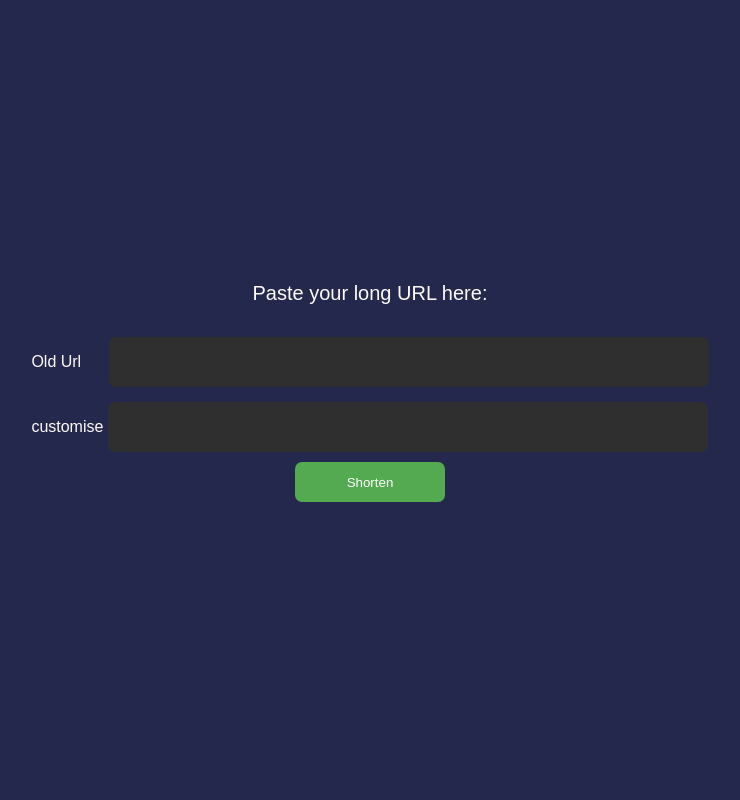
After one commit to maybe-raymond/URL-shortner, a Flask app: template main/templates/custom.html in a window 1280 px wide. The commit adds this page. Shown: the whole page, without its empty margins (270-1010 px from the left). Run offline with Flask 2, Linux system fonts and the light colour scheme; the template is opened without the code that fills it: values that come from a table or form of the project are taken from there, others are empty.

Commit message:
frontend added

```diff
--- a/main/forms.py
+++ b/main/forms.py
@@ -1,8 +1,25 @@
 from flask_wtf import FlaskForm
 from wtforms import StringField, SubmitField
-from wtforms.validators import DataRequired
+from wtforms.validators import DataRequired, ValidationError
+from main.models import URL
 
 
 class Url_form(FlaskForm):
-    url =StringField("url", validators=[DataRequired()])
-    submit = SubmitField ("submit")
+    url =StringField("Enter url here", validators=[DataRequired()])
+    submit = SubmitField ("Shorten")
+
+    def validate_url(self, url):
+        link = URL.query.filter_by(new_link=url.data).first()
+        if link:
+            raise ValidationError("Please try another word")
+
+
+class Customise(FlaskForm):
+    url = StringField("Old Url", validators=[DataRequired()])
+    custom =  StringField("customise", validators=[DataRequired()])
+    submit = SubmitField ("Shorten")
+
+    def validate_custom(self, custom):
+        link = URL.query.filter_by(new_link=custom.data).first()
+        if link:
+            raise ValidationError("Sorry this link is already taken please try another one")
--- /dev/null
+++ b/main/static/main.css
@@ -0,0 +1,84 @@
+:root{
+  --c_black: #24284D;;
+  --c_red: #420D09;
+  --url_height:50px;
+  --c_white: #fffafa;
+  --fade_white:rgba(255,250,250, 80.0)
+}
+
+body{
+  @import url('https://fonts.googleapis.com/css2?family=Teko:wght@600&display=swap');
+  background-color: var(--c_black);
+  color:var(--c_white);
+  display: flex;
+  justify-content: center;
+  align-items: center;
+  font-family: 'Teko', sans-serif;
+}
+.main{
+  display: flex;
+  justify-content: center;
+  align-items: center;
+  flex-direction: column;
+}
+.input{
+  height:var(--url_height);
+  width: 600px;
+  margin:0px;
+  background-color:#2F2F2F;
+  text-align:center;
+  color:var(--c_white);
+  border: none;
+  border-radius:7px;
+  font-family: 'Teko', sans-serif;
+}
+.button{
+  height:40;
+  background-color: #53AA51;
+  color: white;
+  width:150px;
+  border: none;
+  border-radius:7px;
+  font-family: 'Teko', sans-serif;
+}
+.input:focus, .button:focus{
+  outline:none;
+}
+.input:active, .input:visited, {
+  background-color:#2F2F2F;
+}
+h2{
+  font-size:20px;
+  margin-bottom:10px;
+}
+#here{
+  margin:0px;
+  color: var(--fade_white);
+  font-size:20px;
+}
+.both{
+  margin-top: 10px;
+  display:flex;
+  justify-content:center;
+}
+
+.custom{
+  margin-left: 15px;
+  display: flex;
+  justify-content: center;
+  align-items:center;
+}
+.custo{
+  text-decoration:none;
+  color:var(--c_white);
+}
+.try{
+  display:flex;
+  flex-direction:column;
+}
+.old{
+  margin-bottom:15px
+}
+.old-label{
+  margin-right:23px;
+}
--- a/main/templates/base.html
+++ b/main/templates/base.html
@@ -1,5 +1,7 @@
 <html>
 <head>
+	<title>Url Shortener</title>
+	<link  rel="stylesheet" type="text/css" href="{{ url_for('static' , filename='main.css') }}"></link>
 </head>
 <body>
   {% block content %} {% endblock content  %}
--- /dev/null
+++ b/main/templates/custom.html
@@ -0,0 +1,24 @@
+{% extends "base.html" %}
+{% block content %}
+<div class="main">
+    <p id="here">Paste your long URL here:<p>
+  <form method="post">
+
+    {{ form.csrf_token }}
+      {{ form.hidden_tag() }}
+      <div class="try">
+        <div class="old">{{ form.url.label (class="old-label")}}
+          {{ form.url (class ="input")  }}</div>
+            {% for error in form.url.errors  %}
+              <span style="color:red;"> {{  error }} <span>
+                {% endfor %}
+      <div class="new">{{ form.custom.label }}
+      {{ form.custom  (class ="input")  }}</div>
+        {% for error in form.custom.errors  %}
+          <span style="color:red;"> {{  error }} <span>
+            {% endfor %}
+    </div>
+      <div class="both">{{form.submit (class = "button") }} <div>
+</form>
+</div>
+{% endblock content  %}
```
Also changed, not shown: main/routes.py (+17 -5 lines), main/static/copy.js (added, +12 -0 lines), main/templates/home.html (+11 -5 lines), main/templates/r.html (+7 -3 lines), main/database.db (deleted).
